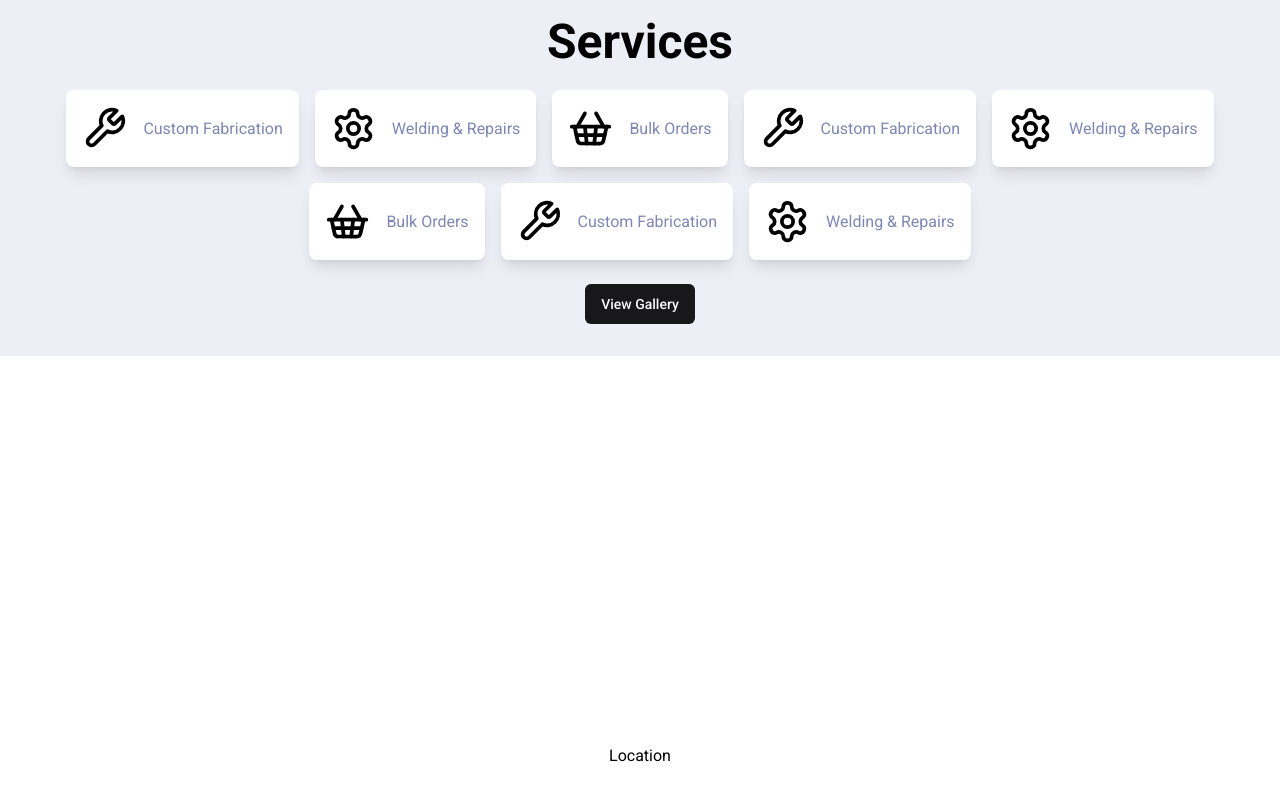
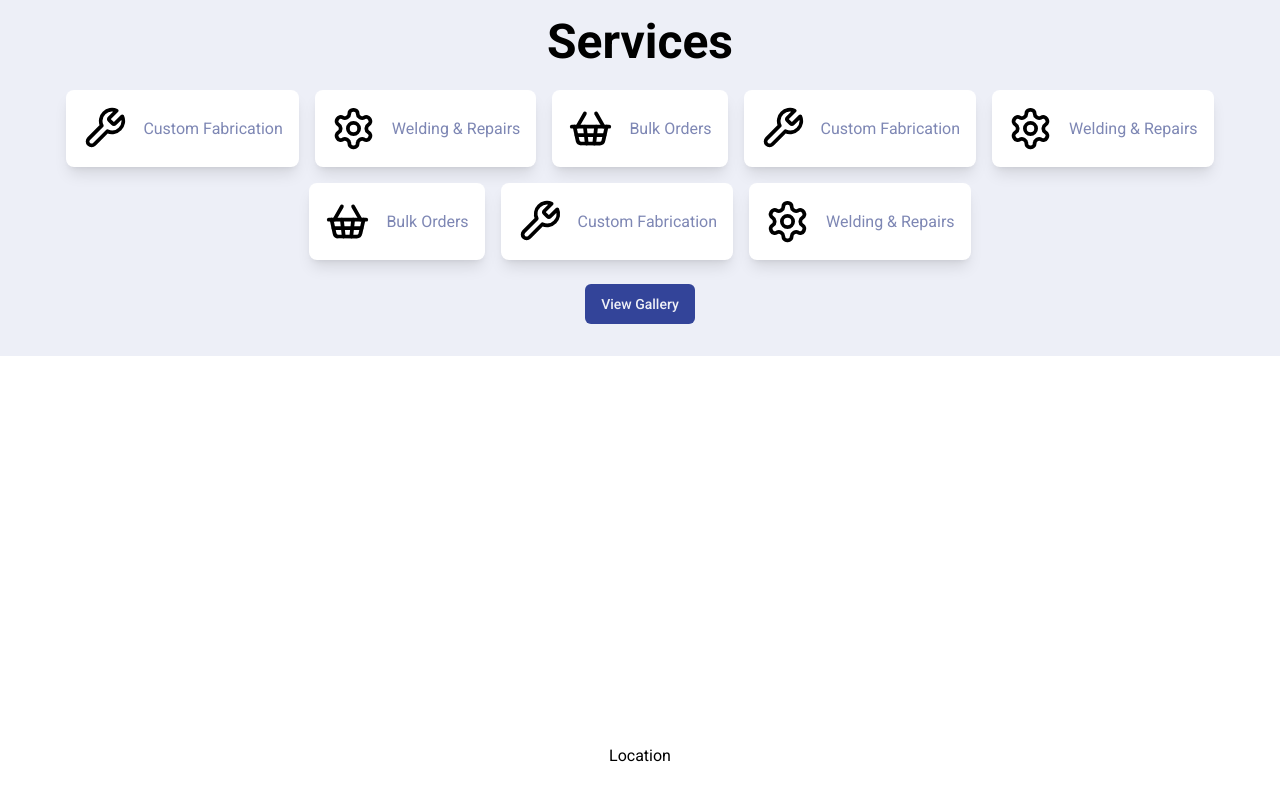
Before and after one commit to LOOOOOOK12/an-fabrication-website, a Next.js app: page / in a window 1280 px wide. Shown: the part 1891-2691 px from the top of the page. Built offline with nearby package versions, Linux system fonts and the light colour scheme.

Commit message:
Update default button variant styles for improved visibility and user experience

```diff
--- a/components/ui/button.tsx
+++ b/components/ui/button.tsx
@@ -9,7 +9,7 @@ const buttonVariants = cva(
   {
     variants: {
       variant: {
-        default: "bg-primary text-primary-foreground hover:bg-primary/90",
+        default: "bg-accent-600 text-text-50 hover:bg-accent-700",
         destructive:
           "bg-destructive text-destructive-foreground hover:bg-destructive/90",
         outline:
```
